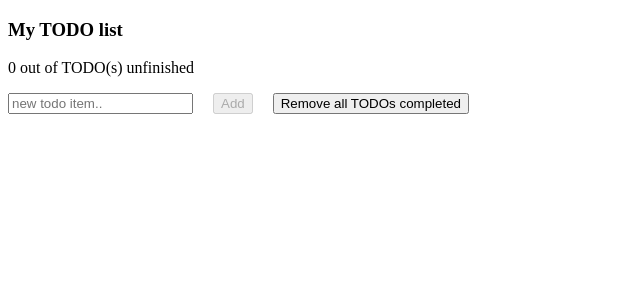
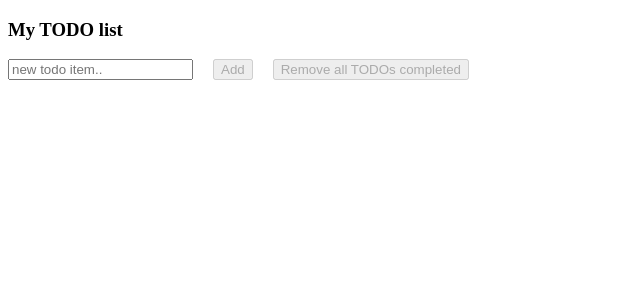
Before and after one commit to fokx/todo-app-svelte, a SvelteKit app: page / in a window 1280 px wide. Shown: the top 300 px of the page, without its empty margins (0-640 px from the left). Built offline with nearby package versions, Linux system fonts and the light colour scheme.

Commit message:
basic CRUD

```diff
--- a/src/routes/+page.svelte
+++ b/src/routes/+page.svelte
@@ -32,12 +32,22 @@
 
 	function deleteCompleted() {
 		if (window.confirm('Do you really want to delete all completed TODOs?')) {
-			db.todos.where({ 'deleted': false }).filter(t => t.done).modify({ deleted: true });
+			db.todos.where({ 'deleted': 'false' }).filter(t => t.done === 'true').modify({ deleted: 'true' });
 		}
 	}
 
-	function deleteTodo(index) {
-		db.todos.filter(t => t.id === index).modify({ deleted: 'true' });
+	async function deleteTodo(index) {
+		let should_delete = true;
+		await db.todos.get({ id: index }).then(function(result) {
+			if (result.done !== 'true' && !window.confirm('This hasn\'t been done yet.\nDo you really want to delete this?')) {
+				should_delete = false;
+				console.log('should not delete');
+			}
+		});
+		if (should_delete === true) {
+			console.log(`delete ${index}`);
+			db.todos.filter(t => t.id === index).modify({ deleted: 'true' });
+		}
 	}
 
 	function updateDone(ev, index) {
@@ -45,14 +55,32 @@
 		console.log(`update ${index} to ${ev.target.checked}`);
 	}
 
-	function editTodo(index) {
+	async function editTodo(index) {
 		// todoList.splice(index, 1);
+		await db.todos.get({ id: index }).then(function(result) {
+			let new_text = prompt(`Change "${result.text}" to:`, result.text);
+			if (new_text !== null && new_text !== "") {
+				db.todos.update(index, { text: new_text });
+			}
+		});
 	}
 
 	let uncompletedCount = liveQuery(
 		() => db.todos.where({ 'deleted': 'false', 'done': 'false' }).count()
 	);
-	let status = $derived(`${$uncompletedCount} out of ${$todoListNotDeleted} TODO(s) unfinished`);
+
+	let todoListNotDeletedCount = liveQuery(
+		() => db.todos.where({ 'deleted': 'false' }).count()
+	);
+
+	let todo_s_text = $derived('TODO' + ($todoListNotDeletedCount > 1 ? 's' : ''));
+	let status = $derived((
+		($todoListNotDeletedCount > 0 ?
+			($uncompletedCount > 0 ?
+				`${$uncompletedCount} out of ${$todoListNotDeletedCount} ${todo_s_text} unfinished`
+				: ($todoListNotDeletedCount === 1 ? 'The only' : 'All') + ` ${$todoListNotDeletedCount} ${todo_s_text} finished`) : '')
+
+	));
 
 	onMount(() => {
 		if (!window.indexedDB) {
@@ -79,14 +107,16 @@
 	<p>{status}</p>
 	<input bind:value={newItem} type="text" placeholder="new todo item.." onkeydown={handleKeydown} />
 	<button onclick={addToList} disabled={!newItem}>Add</button>
-	<button onclick={deleteCompleted}>Remove all TODOs completed</button>
+	<button onclick={deleteCompleted} disabled={!($todoListNotDeletedCount-$uncompletedCount)}>Remove all TODOs
+		completed
+	</button>
 	<br />
 	<ul>
 		{#if $todoListNotDeleted}
 			{#each $todoListNotDeleted as todo, index (todo.id)}
 				<li transition:fade={{  duration: 100}}>
-					<input onclick={(ev) => updateDone(ev, todo.id)} type="checkbox" />
-					<span class:checked={todo.done === "true"}>{todo.text}</span>
+					<input checked={todo.done === 'true'} onclick={(ev) => updateDone(ev, todo.id)} type="checkbox" />
+					<span class:checked={todo.done === 'true'}>{todo.text}</span>
 					<button onclick={() => deleteTodo(todo.id)}>Remove</button>
 					<button onclick={() => editTodo(todo.id)}>Edit</button>
 					<br />
```
